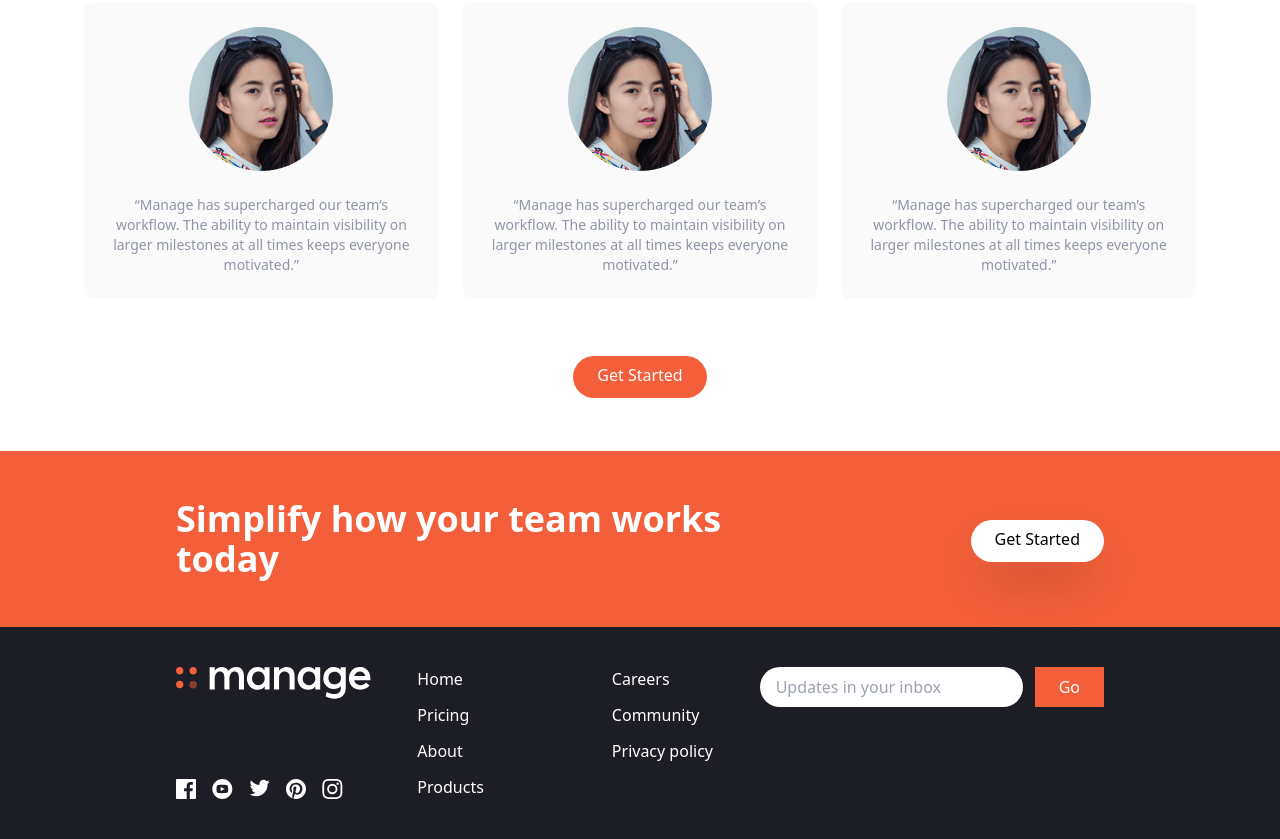
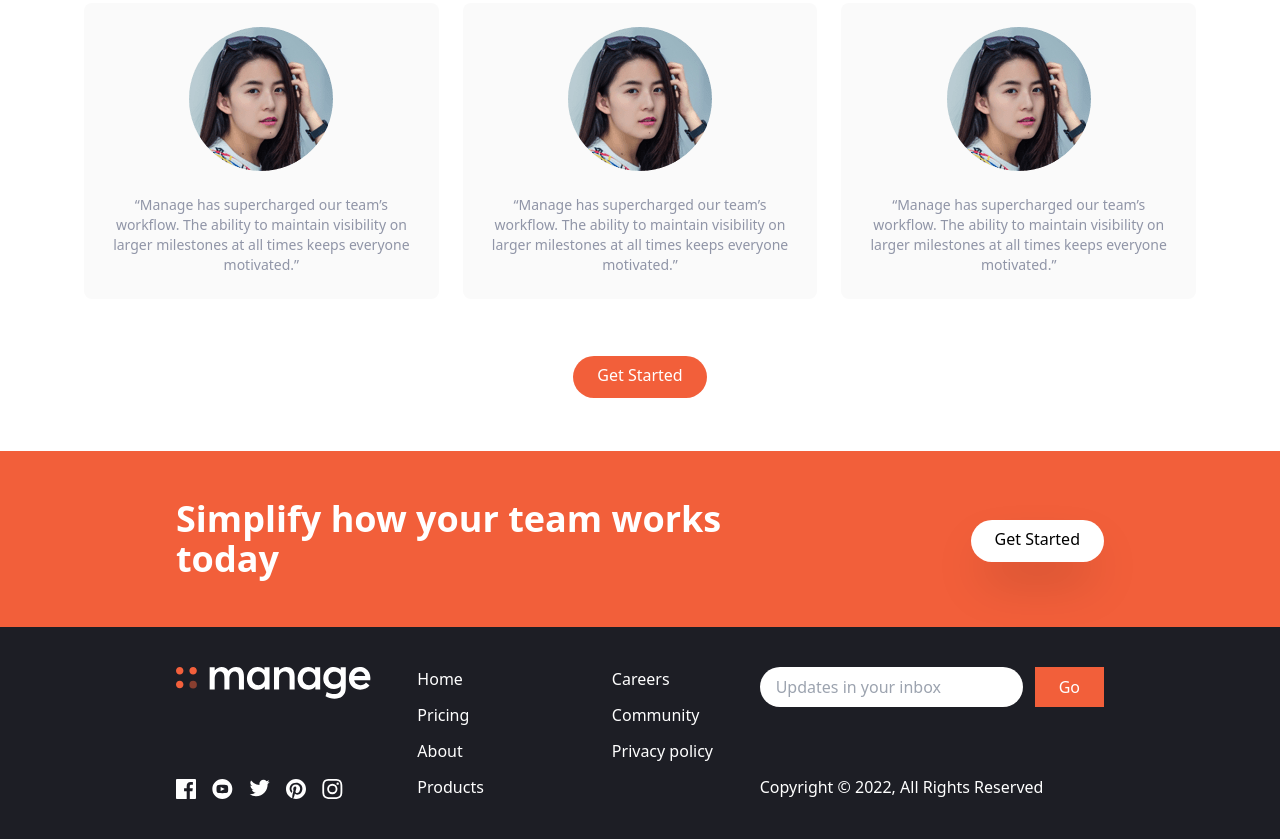
Before and after one commit to iLynette/tailwindCSS, a website: page index.html in a window 1280 px wide. Shown: the part 1529-2368 px from the top of the page. Drawn offline with Linux system fonts and the light colour scheme.

Commit message:
Align copyright to the right

```diff
--- a/index.html
+++ b/index.html
@@ -243,6 +243,9 @@
                         </button>
                     </div>
                 </form>
+                <div class="hidden text-white md:block">
+                    Copyright &copy; 2022, All Rights Reserved
+                  </div>
             </div>
         </div>
     </footer>
```
